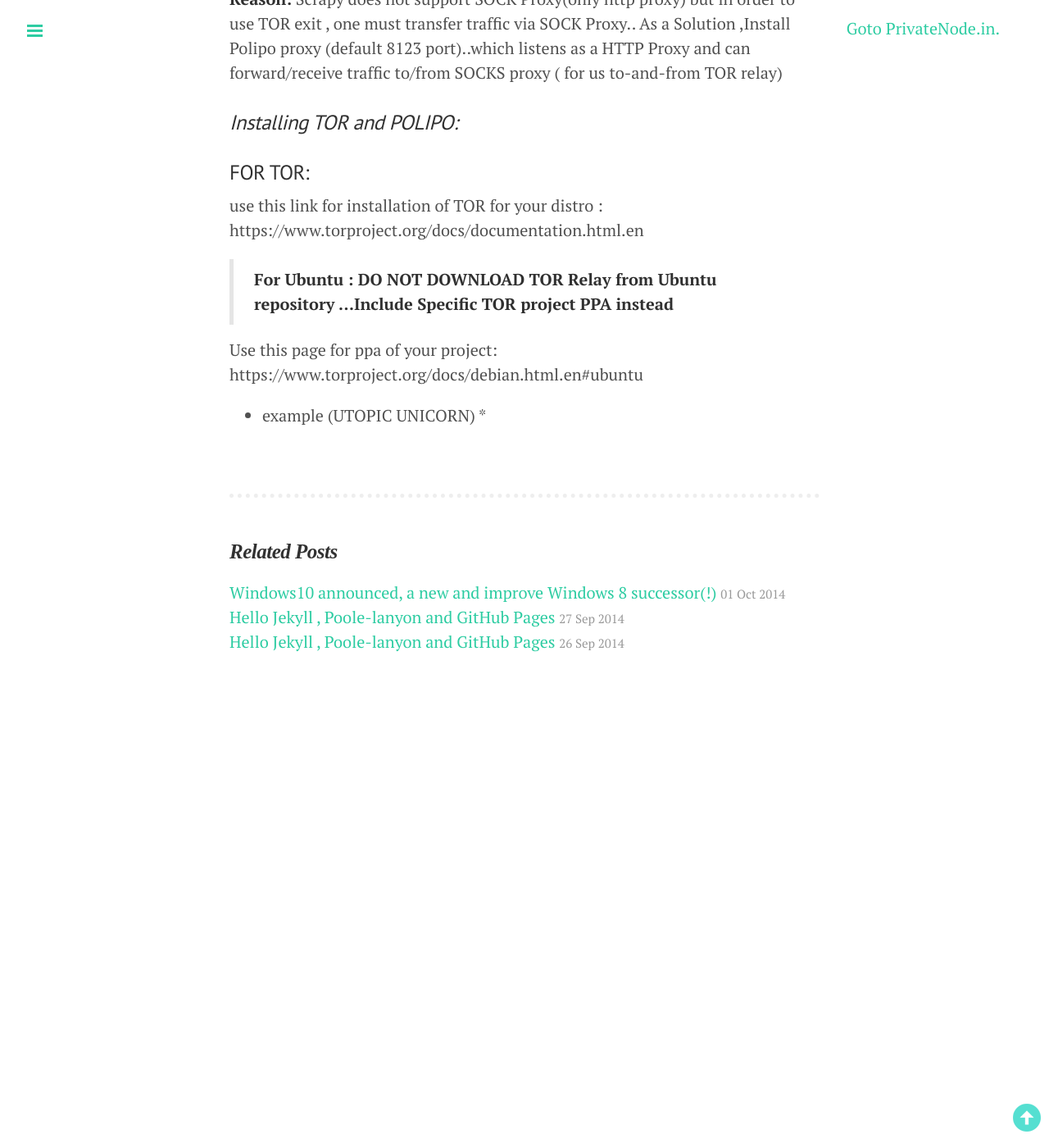
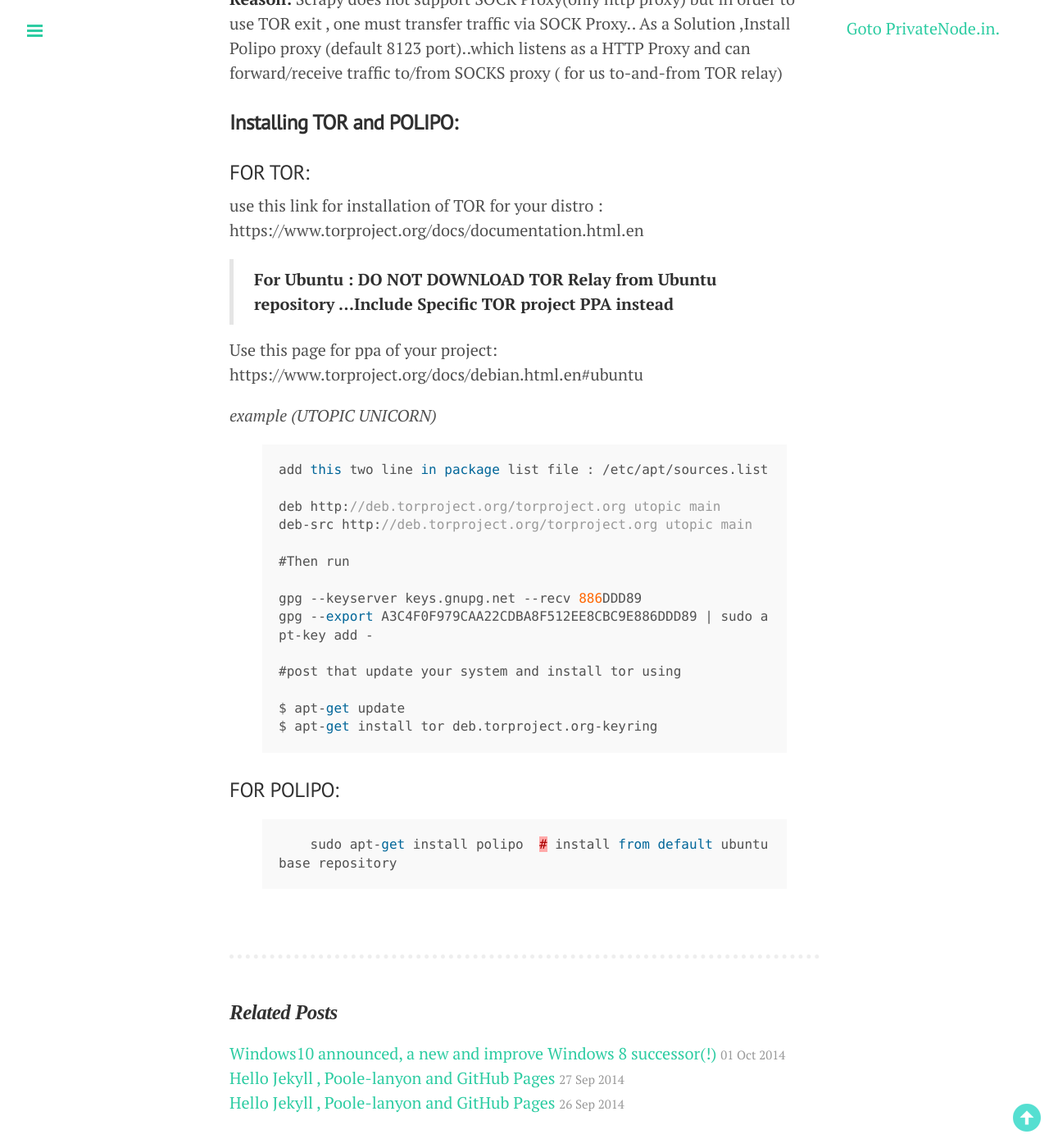
Before and after one commit to DharmeshPandav/dharmeshpandav.github.io, a Jekyll site: the page built from _posts/2015-02-24-Torifying-your-Scrapy_project_on_ubuntu.md, in a window 1280 px wide and 1400 px high, scrolled down 680 px. Shown: the whole window at 82% size. Built offline with Jekyll 4.4.1, drawn with Linux system fonts in a browser that asks for light colours; nearby versions of some CDN libraries; Markdown is read by kramdown in place of the engine named in the settings; before the commit the page ends 1518 px from its top, so only the background shows below that.

Commit message:
added new article on torifying scrapy

```diff
--- a/_posts/2015-02-24-Torifying-your-Scrapy_project_on_ubuntu.md
+++ b/_posts/2015-02-24-Torifying-your-Scrapy_project_on_ubuntu.md
@@ -17,14 +17,14 @@ excerpt: This article contains the detailed walk-through of how to use TOR Relay
 
 <strong> So without any due let's dive in </strong>
 
-### *First Install TOR(port 9050) relay and Polipo(port 8123) proxy* ..
+### **First Install TOR(port 9050) relay and Polipo(port 8123) proxy** ..
 will explain the technical part letter in this article for now read the statement as english only !
 
 **Reason:** Scrapy does not support SOCK Proxy(only http proxy) but in order to use TOR exit , one must transfer traffic via SOCK Proxy.. As a Solution ,Install Polipo proxy (default 8123 port)..which listens as a HTTP Proxy and can forward/receive traffic to/from SOCKS proxy ( for us  to-and-from TOR relay)
 
 
 
-### *Installing TOR and POLIPO:*
+### **Installing TOR and POLIPO:**
 
 ### FOR TOR:
 
@@ -34,4 +34,31 @@ use this link for installation of TOR for your distro : https://www.torproject.o
 
 Use this page for ppa of your project: https://www.torproject.org/docs/debian.html.en#ubuntu
 
-* example (UTOPIC UNICORN) *
+*example (UTOPIC UNICORN)*
+
+{% highlight js %}
+
+add this two line in package list file : /etc/apt/sources.list
+
+deb http://deb.torproject.org/torproject.org utopic main
+deb-src http://deb.torproject.org/torproject.org utopic main
+
+#Then run
+
+gpg --keyserver keys.gnupg.net --recv 886DDD89
+gpg --export A3C4F0F979CAA22CDBA8F512EE8CBC9E886DDD89 | sudo apt-key add -
+
+#post that update your system and install tor using
+
+$ apt-get update
+$ apt-get install tor deb.torproject.org-keyring
+
+
+{% endhighlight js %}
+
+
+### FOR POLIPO:
+
+{% highlight js %}
+    sudo apt-get install polipo  # install from default ubuntu base repository
+{% endhighlight js %}
```
